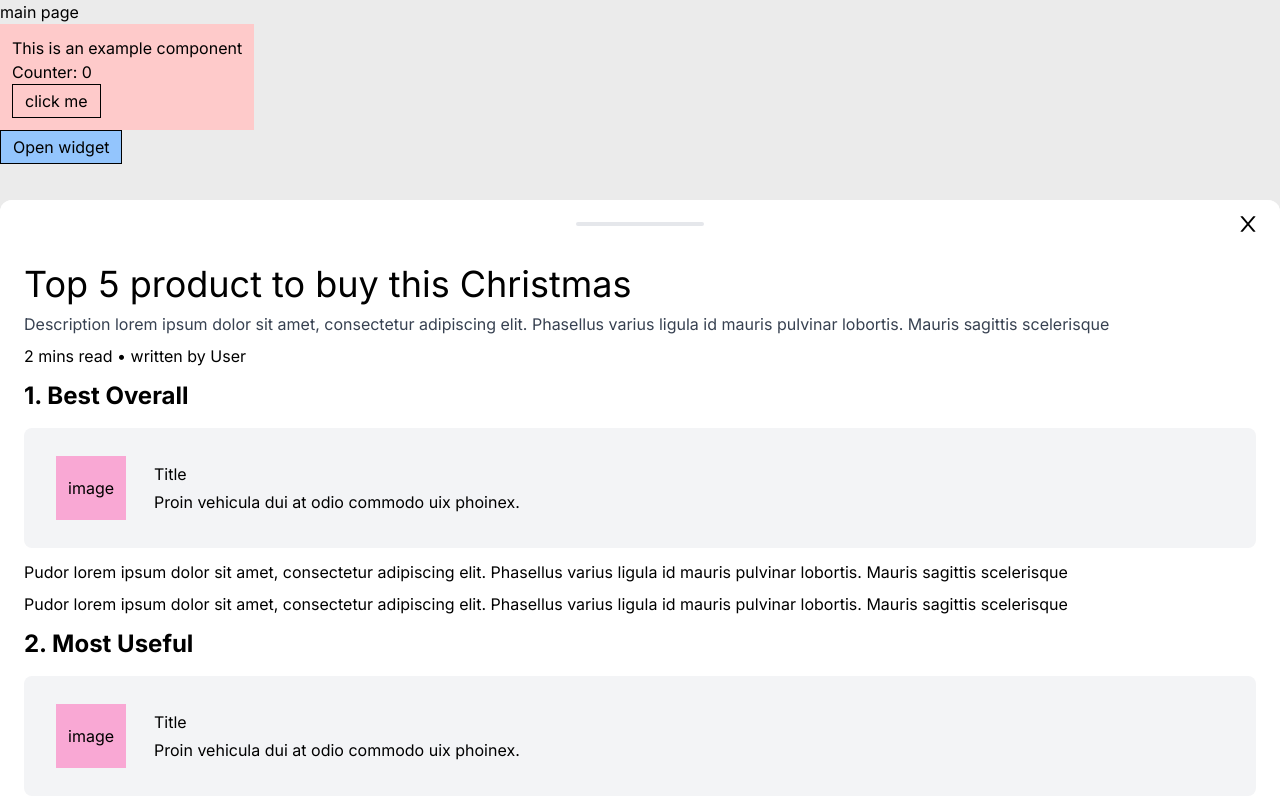
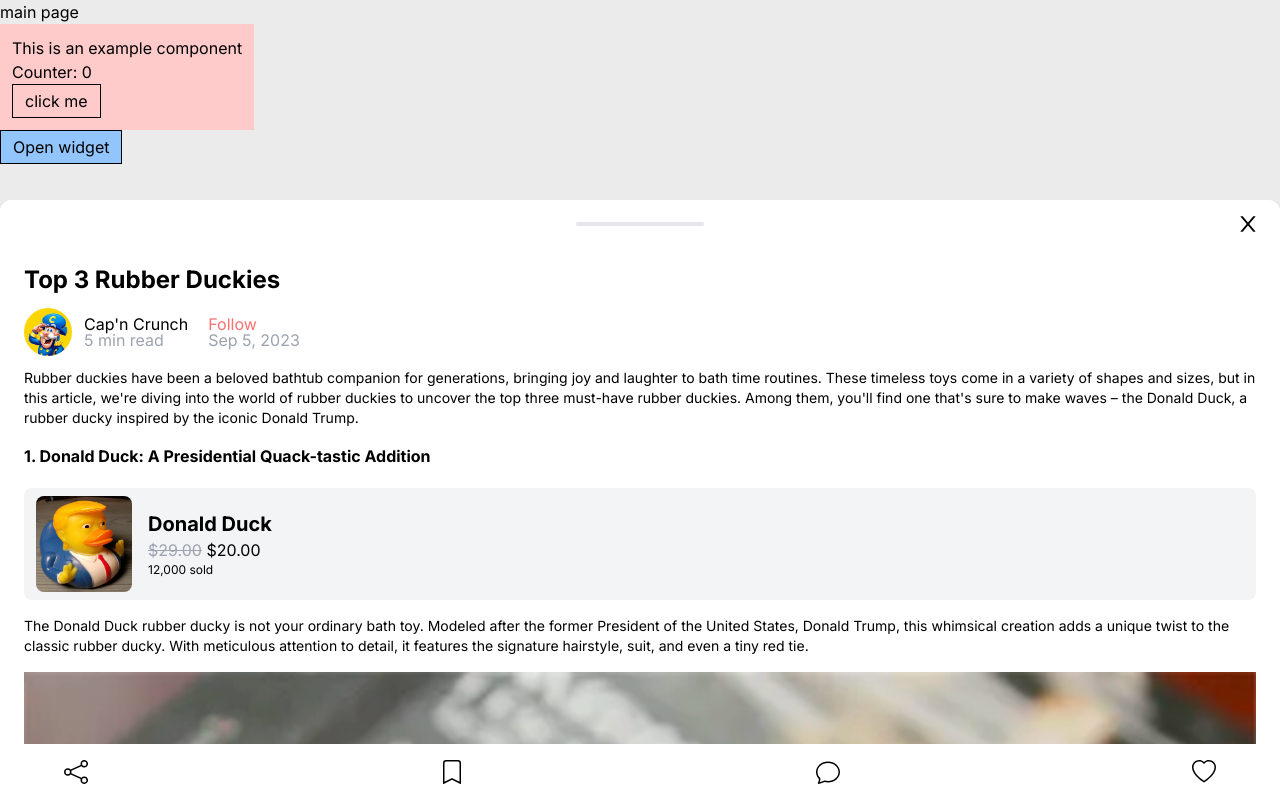
Before and after one commit to rickkoh/tiktok-hackathon-23, a Next.js app: page / in a window 1280 px wide. Built offline with nearby package versions, Linux system fonts and the light colour scheme.

Commit message:
improved frontend.

```diff
--- a/src/components/Blog/Blog.tsx
+++ b/src/components/Blog/Blog.tsx
@@ -15,6 +15,9 @@
 import { loadTextComponent } from "./TextComponentRegistry";
 import { loadProductComponent } from "./ProductComponentRegistry";
 import { loadTitleComponent } from "./TitleComponentRegistry";
+import Image from "next/image";
+import { loadImageComponent } from "./ImageComponentRegistry";
+import { BsShare, BsChat, BsBookmark, BsHeart } from "react-icons/bs";
 
 // Backend to retrieve the data here
 
@@ -32,16 +35,42 @@
 
 const fakeComponents: ComponentRegistry[] = [
   {
+    type: "Text",
+    props: {
+      text: "Rubber duckies have been a beloved bathtub companion for generations, bringing joy and laughter to bath time routines. These timeless toys come in a variety of shapes and sizes, but in this article, we're diving into the world of rubber duckies to uncover the top three must-have rubber duckies. Among them, you'll find one that's sure to make waves – the Donald Duck, a rubber ducky inspired by the iconic Donald Trump.",
+    },
+  },
+  {
     type: "Title",
     props: {
-      text: "1. Best Overall",
+      text: "1. Donald Duck: A Presidential Quack-tastic Addition",
     },
   },
   {
     type: "Product",
     props: {
-      title: "Title",
-      description: "Proin vehicula dui at odio commodo uix phoinex.",
+      title: "Donald Duck",
+      src: "/donald_duck.jpg",
+      description: "12,000 sold",
+    },
+  },
+  {
+    type: "Text",
+    props: {
+      text: "The Donald Duck rubber ducky is not your ordinary bath toy. Modeled after the former President of the United States, Donald Trump, this whimsical creation adds a unique twist to the classic rubber ducky. With meticulous attention to detail, it features the signature hairstyle, suit, and even a tiny red tie.",
+    },
+  },
+  {
+    type: "Image",
+    props: {
+      src: "/donald_duck2.png",
+      alt: "Rubber Ducky held by Jesus' hand",
+    },
+  },
+  {
+    type: "Title",
+    props: {
+      text: "Features:",
     },
   },
   {
@@ -53,19 +82,20 @@
   {
     type: "Text",
     props: {
-      text: "Pudor lorem ipsum dolor sit amet, consectetur adipiscing elit. Phasellus varius ligula id mauris pulvinar lobortis. Mauris sagittis scelerisque",
+      text: "Whether you're a fan of Donald Trump or simply appreciate the novelty of this one-of-a-kind rubber duck, the Donald Duck is sure to be a conversation starter.",
     },
   },
   {
     type: "Title",
     props: {
-      text: "2. Most Useful",
+      text: "2. Classic Yellow Rubber Ducky: Timeless Charm",
     },
   },
   {
     type: "Product",
     props: {
       title: "Title",
+      src: "/donald_duck.jpg",
       description: "Proin vehicula dui at odio commodo uix phoinex.",
     },
   },
@@ -138,6 +168,7 @@
     loadTextComponent();
     loadTitleComponent();
     loadProductComponent();
+    loadImageComponent();
     dispatch({
       type: "addAll",
       payload: fakeComponents,
@@ -145,6 +176,18 @@
   }, []);
 
   return (
+    <>
+      {showModal && (
+        <section
+          id="toolbar"
+          className="fixed flex flex-row justify-between items-center px-16 py-4 bottom-0 left-0 h-fit w-full bg-white z-50"
+        >
+          <BsShare className="w-6 h-6" />
+          <BsBookmark className="w-6 h-6" />
+          <BsChat className="w-6 h-6" />
+          <BsHeart className="w-6 h-6" />
+        </section>
+      )}
       <div
         className={`fixed transition-all duration-500 w-full h-[100dvh] rounded-t-xl shadow-xl flex flex-col gap-4 bg-background overflow-scroll top-0
     ${
@@ -176,17 +219,30 @@
             </button>
           </div>
         </section>
-      <section className="p-6 pt-0 py-3 flex flex-col gap-2">
+        <section className="p-6 pt-0 py-3 flex flex-col gap-3">
           {
             // Eventually will need to retrieve data from database
           }
-        <h1 className="text-4xl">Top 5 product to buy this Christmas</h1>
-        <p className="text-gray-700">
-          Description lorem ipsum dolor sit amet, consectetur adipiscing elit.
-          Phasellus varius ligula id mauris pulvinar lobortis. Mauris sagittis
-          scelerisque
-        </p>
-        <p>2 mins read • written by User</p>
+          <h1 className="text-2xl font-bold">Top 3 Rubber Duckies</h1>
+          <div className="flex flex-row gap-3 items-center">
+            <Image
+              src="/dp.jpeg"
+              width={64}
+              height={64}
+              alt=""
+              className="w-12 h-12 rounded-full aspect-square"
+            />
+            <div className="flex flex-col leading-none">
+              <div>Cap'n Crunch</div>
+              <div className="text-gray-400">5 min read</div>
+            </div>
+            <div className="flex flex-col leading-none ml-2">
+              <button className="text-red-400 text-start hover:text-red-500">
+                Follow
+              </button>
+              <div className="text-gray-400">Sep 5, 2023</div>
+            </div>
+          </div>
           <FactoryProvider state={state} dispatch={dispatch}>
             <FactoryComponents />
           </FactoryProvider>
@@ -204,6 +260,7 @@
           <div className="mb-20"></div>
         </section>
       </div>
+    </>
   );
 }
 
--- a/src/components/Blog/ProductComponentRegistry.tsx
+++ b/src/components/Blog/ProductComponentRegistry.tsx
@@ -1,18 +1,34 @@
 import { memo } from "react";
 import { registerComponent } from "../ComponentRegistry/FactoryComponent";
+import Image from "next/image";
 
 interface Props {
   title: string;
+  src: string;
   description: string;
+  price: number;
 }
 
 function ProductComponent(props: Props) {
   return (
-    <div className="w-full h-fit px-3 py-2 items-center rounded-lg flex flex-row bg-gray-100 gap-2 my-1">
-      <p className="m-5 bg-pink-300 py-5 px-3">image</p>
-      <div className="flex flex-col gap-1">
-        <h1>{props.title}</h1>
-        <p>{props.description}</p>
+    <div className="w-full h-fit px-3 py-2 items-center rounded-lg flex flex-row bg-gray-100 gap-4 my-1">
+      <Image
+        src={props.src}
+        width={128}
+        height={128}
+        className="w-24 h-24 rounded-lg aspect-square"
+        objectFit="contain"
+        blurDataURL="/donald_duck.jpg"
+        alt=""
+      />
+      <div className="flex flex-col gap-1 leading-none">
+        <h1 className="font-bold text-xl">{props.title}</h1>
+        <p>
+          <s className="text-gray-400">$29.00</s> $20.00
+        </p>
+        <div className="flex flex-row">
+          <p className="text-xs">{props.description}</p>
+        </div>
       </div>
     </div>
   );
--- a/src/components/Blog/TextComponentRegistry.tsx
+++ b/src/components/Blog/TextComponentRegistry.tsx
@@ -6,7 +6,7 @@
 }
 
 const TextComponent = (props: Props) => {
-  return <p>{props.text}</p>;
+  return <p className="text-sm">{props.text}</p>;
 };
 
 function areEqual(prevProps: any, nextProps: any) {
--- a/src/components/Blog/TitleComponentRegistry.tsx
+++ b/src/components/Blog/TitleComponentRegistry.tsx
@@ -6,7 +6,7 @@
 }
 
 const TitleComponent = (props: Props) => {
-  return <h1 className="text-2xl font-bold my-1">{props.text}</h1>;
+  return <h1 className="text-md font-bold my-1">{props.text}</h1>;
 };
 
 function areEqual(prevProps: any, nextProps: any) {
```
Lines whose indentation alone changed are shown as unchanged.
